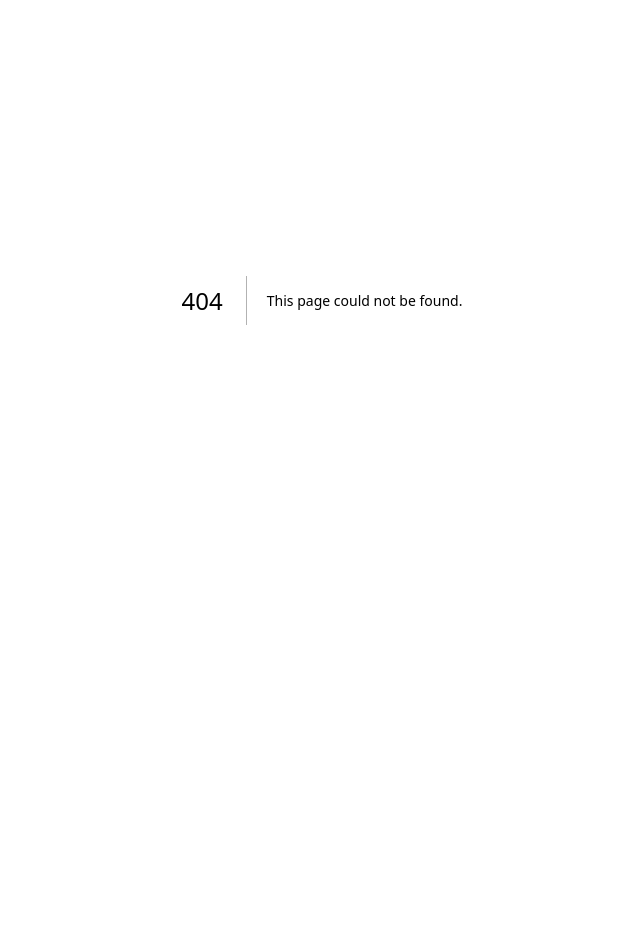
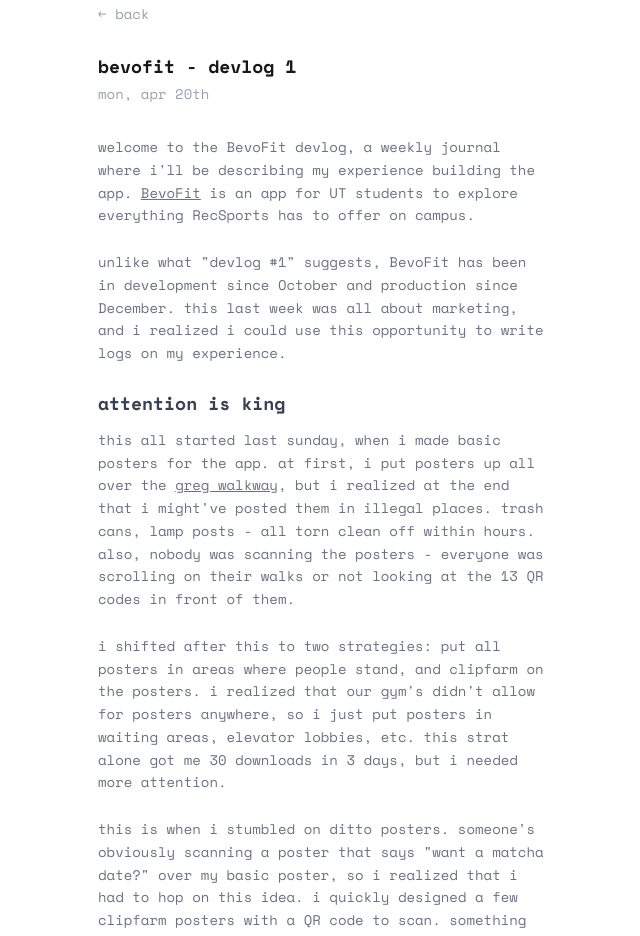
Before and after one commit to srirsatt/portfolio, a Next.js app: page /essays/bevofit-devlog in a window 1280 px wide. Before the commit this address had no page. Shown: the part 100-1036 px from the top of the page, without its empty margins (318-958 px from the left). Before the commit the page ends 800 px from the top, so only its background shows below. Built offline with nearby package versions, Linux system fonts and the light colour scheme.

Commit message:
bevofit devlog 1

```diff
--- /dev/null
+++ b/src/app/essays/bevofit-devlog/page.tsx
@@ -0,0 +1,58 @@
+import Link from "next/link";
+
+export default function HelloWorld() {
+    return (
+        <div className="min-h-screen flex flex-col items-center px-8 sm:px-12 border-box">
+            {/* Top spacer: grows to center content, but never shrinks below 20vh */}
+            <div className="grow min-h-[15vh] sm:min-h-[15vh]"></div>
+
+            <div className="relative w-full max-w-md text-left shrink-0 my-8">
+                <Link
+                    href="/essays"
+                    className="absolute -top-12 left-0 font-[var(--font-space-mono)] text-sm text-gray-400 hover:text-black transition-colors"
+                >
+                    ← back
+                </Link>
+                <h1 className="font-[var(--font-space-mono)] font-bold text-lg mb-1">bevofit - devlog 1</h1>
+                <h2 className="font-[var(--font-space-mono)] font-medium text-sm text-gray-400 mb-8">mon, apr 20th</h2>
+                <div className="space-y-6 font-[var(--font-space-mono)] text-sm text-gray-500 leading-relaxed">
+                    {/* <h1 className="font-[var(--font-space-mono)] font-semibold text-lg mb-3 text-gray-700">title</h1> */}
+                    <p>
+                        welcome to the BevoFit devlog, a weekly journal where i'll be describing my experience building the app. <a href="https://apps.apple.com/us/app/bevofit/id6758592301" className="underline">BevoFit</a> is an app for UT students to explore everything RecSports has to offer on campus.
+                    </p>
+                    <p>
+                        unlike what "devlog #1" suggests, BevoFit has been in development since October and production since December.
+                        this last week was all about marketing, and i realized i could use this opportunity to write logs on my experience.
+                    </p>
+                    <h1 className="font-[var(--font-space-mono)] font-semibold text-lg mb-3 text-gray-700">attention is king</h1>
+                    <p>
+                        this all started last sunday, when i made basic posters for the app. at first, i put posters up all over the <a href="/bevofit-imgs/bevofitpostergreg.jpeg" target="_blank" rel="noopener noreferrer" className="underline">greg walkway</a>,
+                        but i realized at the end that i might've posted them in illegal places. trash cans, lamp posts - all torn clean off within hours. also, nobody was scanning the posters - everyone
+                        was scrolling on their walks or not looking at the 13 QR codes in front of them.
+                    </p>
+
+                    <p>
+                        i shifted after this to two strategies: put all posters in areas where people stand, and clipfarm on the posters.
+
+                        i realized that our gym's didn't allow for posters anywhere, so i just put posters in waiting areas, elevator lobbies, etc.
+
+                        this strat alone got me 30 downloads in 3 days, but i needed more attention.
+
+                    </p>
+
+                    <p>
+                        this is when i stumbled on ditto posters. someone's obviously scanning a poster that says "want a matcha date?" over my basic poster,
+                        so i realized that i had to hop on this idea.
+
+                        i quickly designed a few clipfarm posters with a QR code to scan. something that you had to notice. i'm waiting
+                        on download results for this new design, so stay tuned for next week (where there will be actual dev!).
+                    </p>
+
+                </div>
+            </div>
+
+            {/* Bottom spacer balances the top one so it's vertically centered when short */}
+            <div className="grow min-h-[10vh] sm:min-h-[10vh]"></div>
+        </div>
+    );
+}
--- a/src/app/essays/page.tsx
+++ b/src/app/essays/page.tsx
@@ -14,6 +14,17 @@
         <div className="space-y-4 font-[var(--font-space-mono)] text-sm">
           <div className="flex items-start">
             <Link
+              href="/essays/bevofit-devlog"
+              className="w-[45%] shrink-0 pr-4 text-gray-800 hover:text-gray-400 transition-colors underline"
+            >
+              bevofit - devlog 1
+            </Link>
+            <span className="text-gray-500 flex-1">
+              look #1 into the dev process of bevofit (not much dev this week...)
+            </span>
+          </div>
+          <div className="flex items-start">
+            <Link
               href="/essays/hello-world"
               className="w-[45%] shrink-0 pr-4 text-gray-800 hover:text-gray-400 transition-colors underline"
             >
```
Also changed, not shown: public/bevofit-imgs/bevofitpostergreg.jpeg (added).
